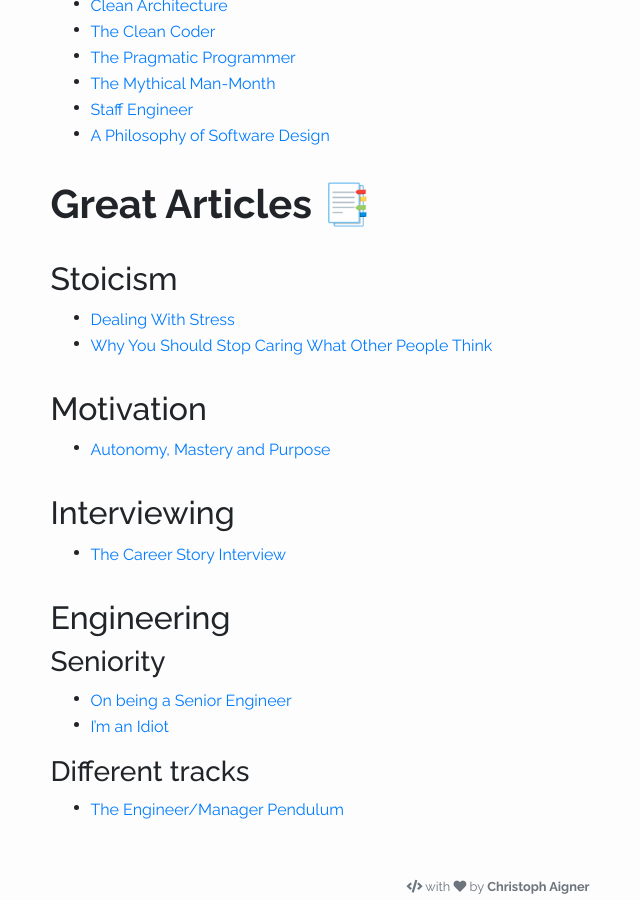
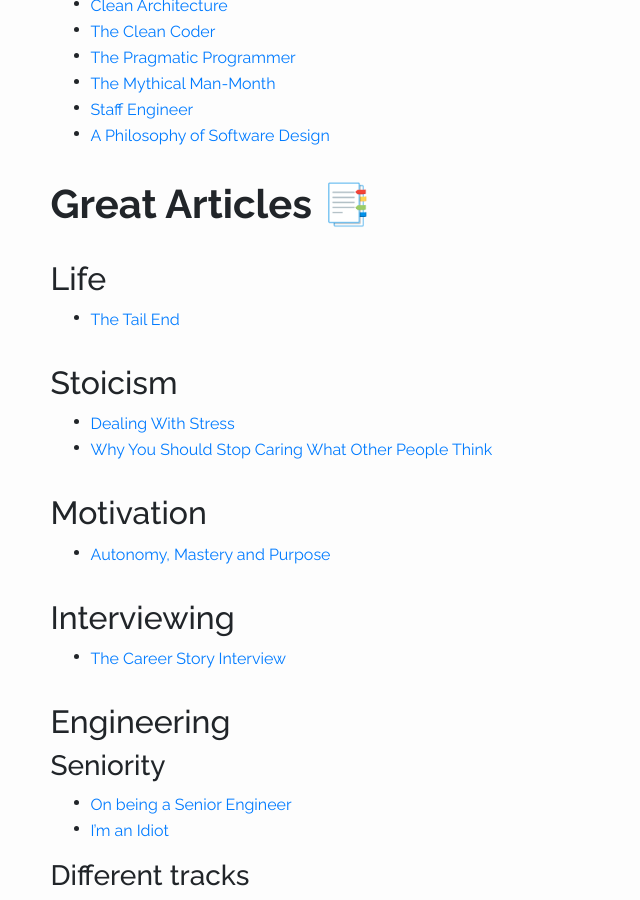
Before and after one commit to christophaigner/christophaigner.github.io, a Jekyll site: the page built from pages/resources.md, in a window 1280 px wide and 900 px high, scrolled down 2034 px. Shown: the whole window, without its empty margins (142-782 px from the left). Built offline with Jekyll 4.4.1, drawn with Linux system fonts in a browser that asks for light colours; nearby versions of some CDN libraries.

Commit message:
Add article

```diff
--- a/pages/resources.md
+++ b/pages/resources.md
@@ -77,6 +77,9 @@ weight: 3
 
 # Great Articles 📑
 
+## Life
+* [The Tail End](https://waitbutwhy.com/2015/12/the-tail-end.html)
+
 ## Stoicism
 * [Dealing With Stress](https://dailystoic.com/stress-relief)
 * [Why You Should Stop Caring What Other People Think](https://waitbutwhy.com/2014/06/taming-mammoth-let-peoples-opinions-run-life.html)
```
